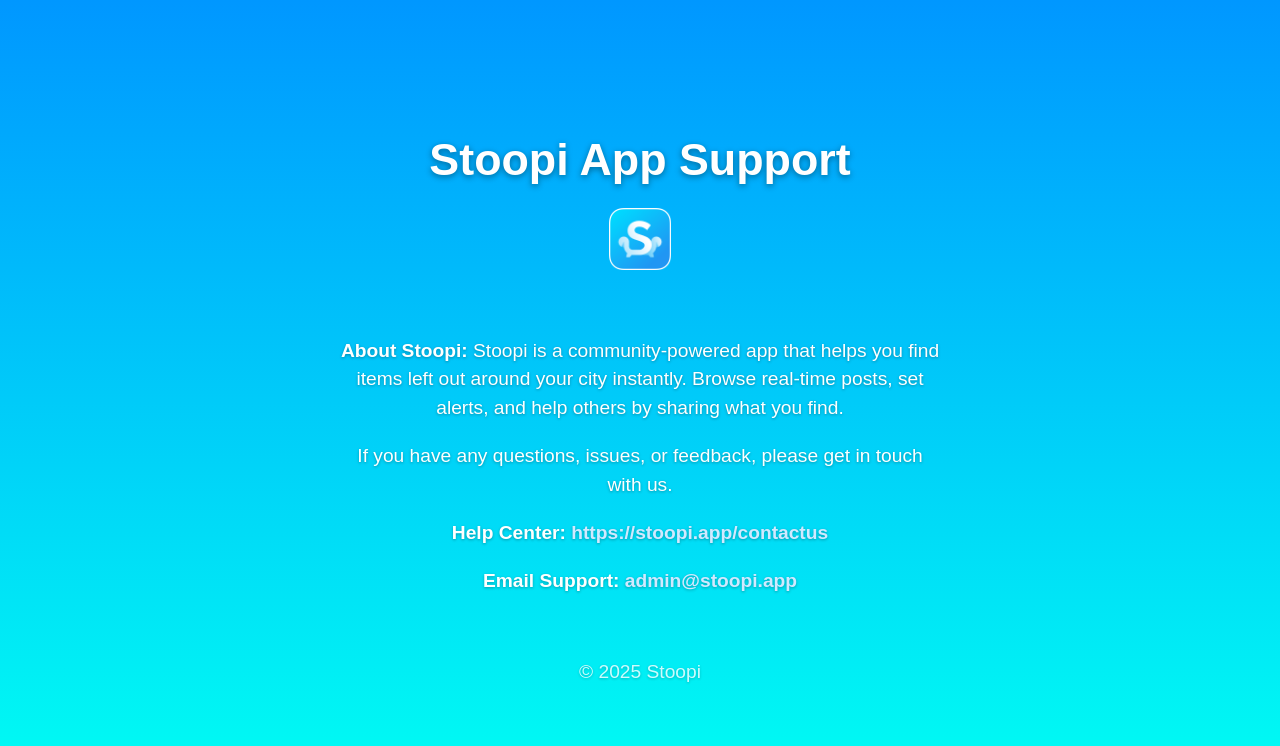
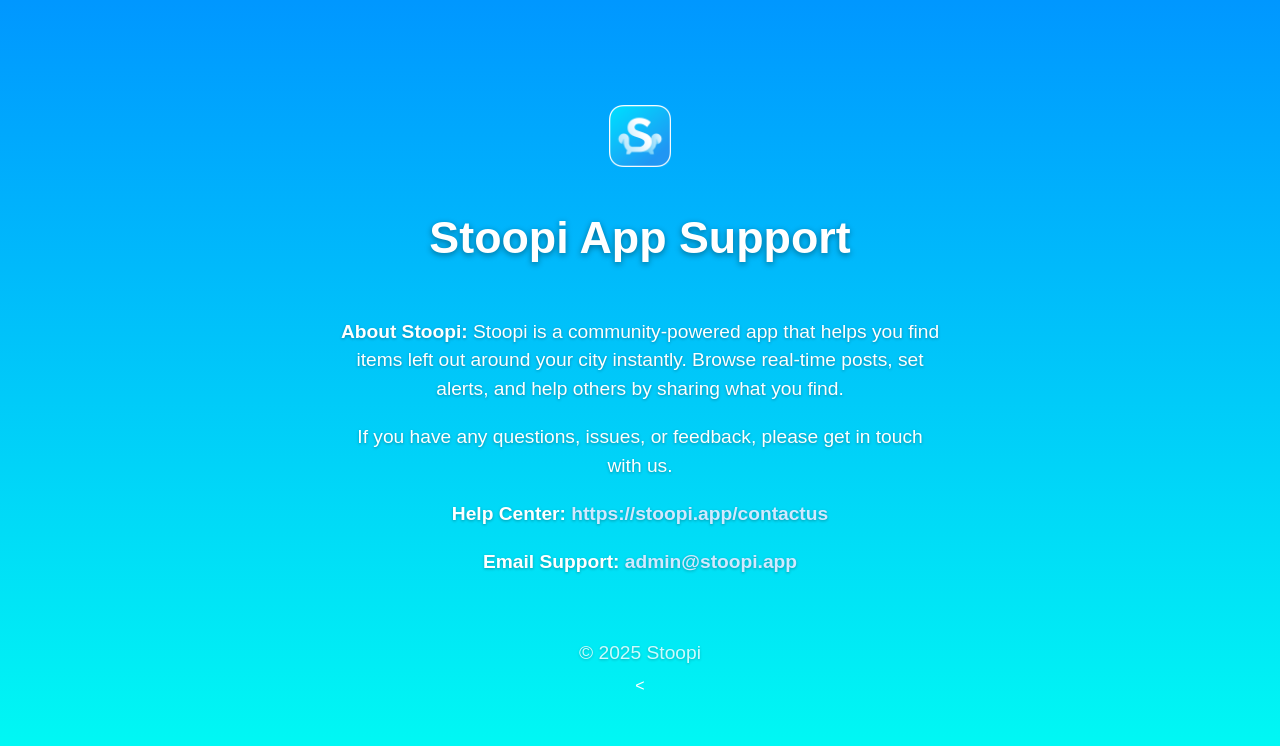
Before and after one commit to stoopi-app/check, a plain HTML site: page index.html in a window 1280 px wide. Drawn offline with Linux system fonts and the light colour scheme.

Commit message:
Update index.html

```diff
--- a/index.html
+++ b/index.html
@@ -27,8 +27,8 @@
     }
     img.icon {
       width: 5%;
-      max-width: 120px;
-      margin: 10px auto 25px;
+      max-width: 80px;
+      margin: 0 auto 15px;
       display: block;
     }
     p {
@@ -65,10 +65,11 @@
   </style>
 </head>
 <body>
+
+  <!-- Icon above the title -->
+  <img src="icon.png" alt="Stoopi Logo" class="icon" />
+
   <h1>Stoopi App Support</h1>
-
-  <!-- Icon below the title -->
-  <img src="icon.png" alt="Stoopi Logo" class="icon" />
 
   <div class="app-info">
     <p><strong>About Stoopi:</strong> Stoopi is a community-powered app that helps you find items left out around your city instantly. Browse real-time posts, set alerts, and help others by sharing what you find.</p>
@@ -82,5 +83,4 @@
   <div class="contact">
     <p>© 2025 Stoopi</p>
   </div>
-</body>
-</html>
+<
```
